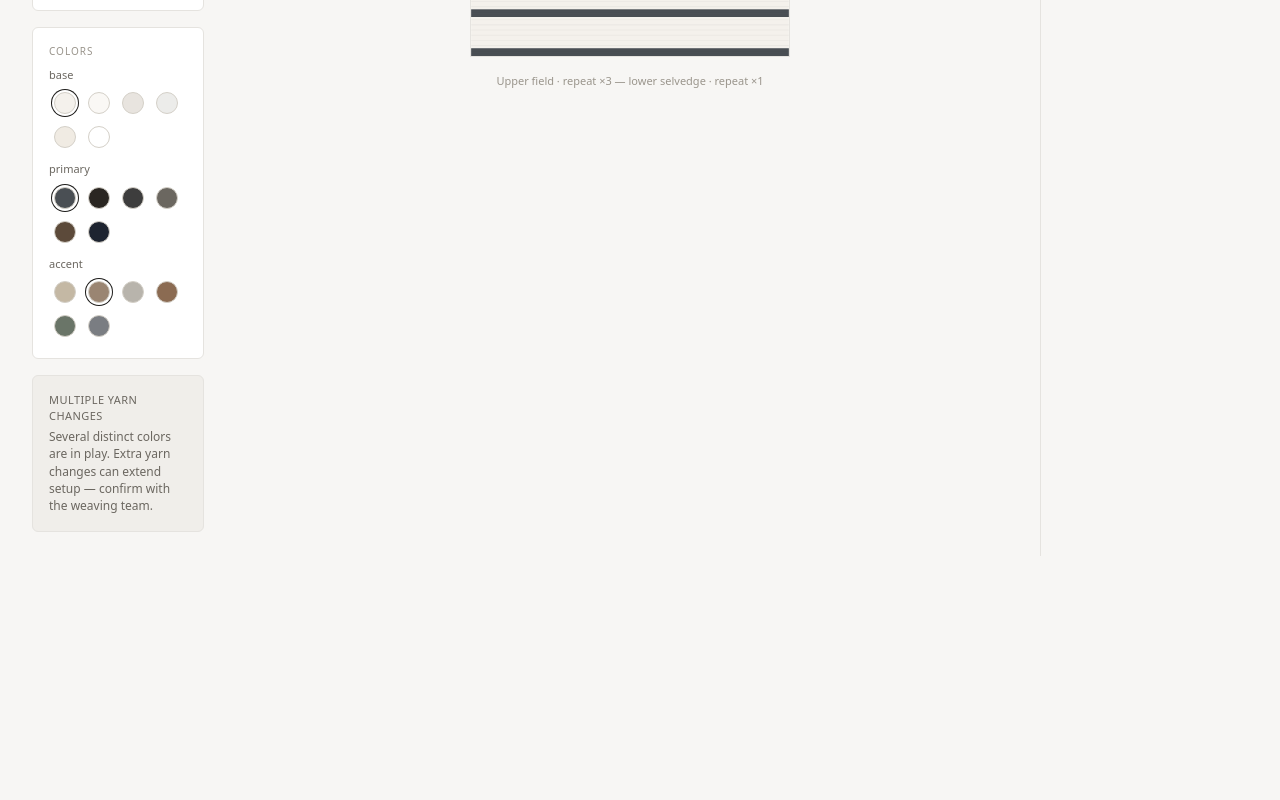
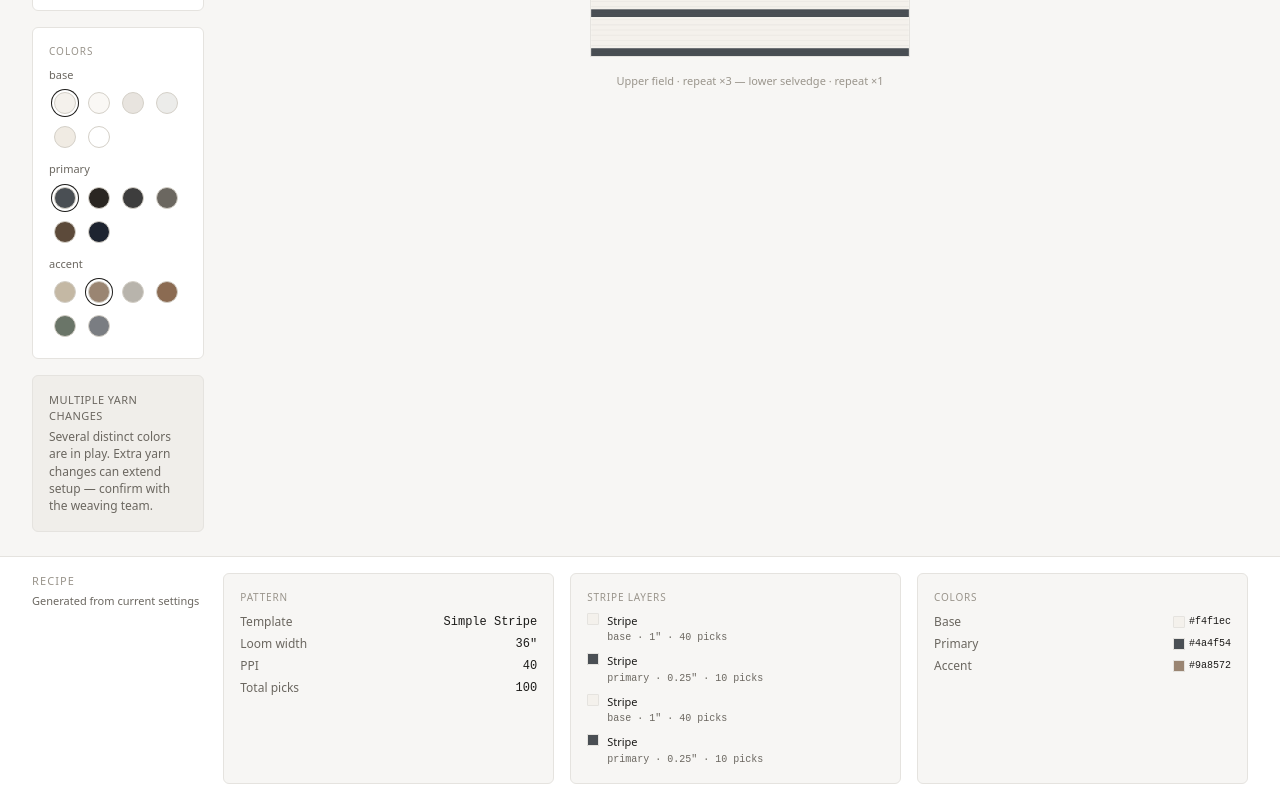
Before and after one commit to Adelina805/kara-weaves-prototype, a Next.js app: page /prototype-1 in a window 1280 px wide. Shown: the part 843-1643 px from the top of the page. Before the commit the page ends 1399 px from the top, so only its background shows below. Built offline with nearby package versions, Linux system fonts and the light colour scheme.

Commit message:
move recipe down

```diff
--- a/src/components/CustomizationWorkspace/CustomizationWorkspace.module.css
+++ b/src/components/CustomizationWorkspace/CustomizationWorkspace.module.css
@@ -1,8 +1,15 @@
 .workspace {
+  display: flex;
+  flex-direction: column;
+  flex: 1;
+  min-height: 0;
+  width: 100%;
+}
+
+.content {
   display: flex;
   flex: 1;
   min-height: 0;
-  width: 100%;
 }
 
 .previewArea {
--- a/src/components/CustomizationWorkspace/CustomizationWorkspace.tsx
+++ b/src/components/CustomizationWorkspace/CustomizationWorkspace.tsx
@@ -35,6 +35,7 @@ export function CustomizationWorkspace() {
 
   return (
     <div className={styles.workspace}>
+      <div className={styles.content}>
         <ControlsSidebar
           state={state}
           recommendedWidth={template?.recommendedWidth}
@@ -71,6 +72,7 @@ export function CustomizationWorkspace() {
             loomWidth={state.loomWidth}
           />
         </main>
+      </div>
 
       <SpecPanel spec={spec} />
     </div>
--- a/src/components/SpecPanel/SpecPanel.module.css
+++ b/src/components/SpecPanel/SpecPanel.module.css
@@ -1,16 +1,20 @@
 .panel {
-  width: var(--spec-width);
   flex-shrink: 0;
   display: flex;
-  flex-direction: column;
-  gap: var(--space-md);
-  padding: var(--space-lg) var(--space-md);
-  border-left: 1px solid var(--color-border);
+  flex-wrap: wrap;
+  align-items: flex-start;
+  gap: var(--space-md) var(--space-lg);
+  width: 100%;
+  padding: var(--space-md) var(--space-xl);
+  border-top: 1px solid var(--color-border);
+  background: var(--color-surface);
   font-size: 0.75rem;
 }
 
 .header {
+  flex: 0 0 auto;
   margin: 0;
+  min-width: 8rem;
 }
 
 .title {
@@ -29,11 +33,20 @@
   line-height: 1.4;
 }
 
+.sections {
+  flex: 1;
+  display: flex;
+  flex-wrap: wrap;
+  gap: var(--space-md);
+  min-width: 0;
+}
+
 .section {
+  flex: 1 1 12rem;
   padding: var(--space-md);
   border: 1px solid var(--color-border);
   border-radius: var(--radius-md);
-  background: var(--color-surface);
+  background: var(--color-bg);
 }
 
 .sectionLabel {
--- a/src/components/SpecPanel/SpecPanel.tsx
+++ b/src/components/SpecPanel/SpecPanel.tsx
@@ -17,19 +17,20 @@ function SpecRow({ label, value }: { label: string; value: string }) {
 export function SpecPanel({ spec }: SpecPanelProps) {
   if (!spec) {
     return (
-      <aside className={styles.panel} aria-label="Weaving specification">
+      <footer className={styles.panel} aria-label="Weaving specification">
         <p className={styles.empty}>Select a pattern to generate spec.</p>
-      </aside>
+      </footer>
     );
   }
 
   return (
-    <aside className={styles.panel} aria-label="Weaving specification">
+    <footer className={styles.panel} aria-label="Weaving specification">
       <header className={styles.header}>
         <h2 className={styles.title}>Recipe</h2>
         <p className={styles.subtitle}>Generated from current settings</p>
       </header>
 
+      <div className={styles.sections}>
       <section className={styles.section}>
         <h3 className={styles.sectionLabel}>Pattern</h3>
         <dl className={styles.dl}>
@@ -80,6 +81,7 @@ export function SpecPanel({ spec }: SpecPanelProps) {
           ))}
         </dl>
       </section>
-    </aside>
+      </div>
+    </footer>
   );
 }
```
Lines whose indentation alone changed are shown as unchanged.
